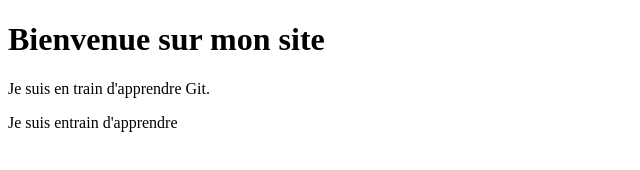
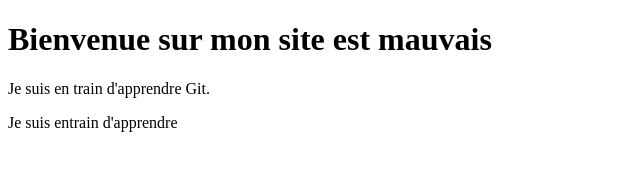
Before and after one commit to ALIGregoire/mon-site-test, a plain HTML site: page index.html in a window 1280 px wide. Shown: the whole page, without its empty margins (0-640 px from the left). Drawn offline with Linux system fonts and the light colour scheme.

Commit message:
Modification du titre

```diff
--- a/index.html
+++ b/index.html
@@ -5,7 +5,7 @@
     <title>Mon premier projet Git</title>
   </head>
   <body>
-    <h1>Bienvenue sur mon site</h1>
+    <h1>Bienvenue sur mon site est mauvais</h1>
     <p>Je suis en train d'apprendre Git.</p>
     <p>Je suis entrain d'apprendre</p>
   </body>
```
